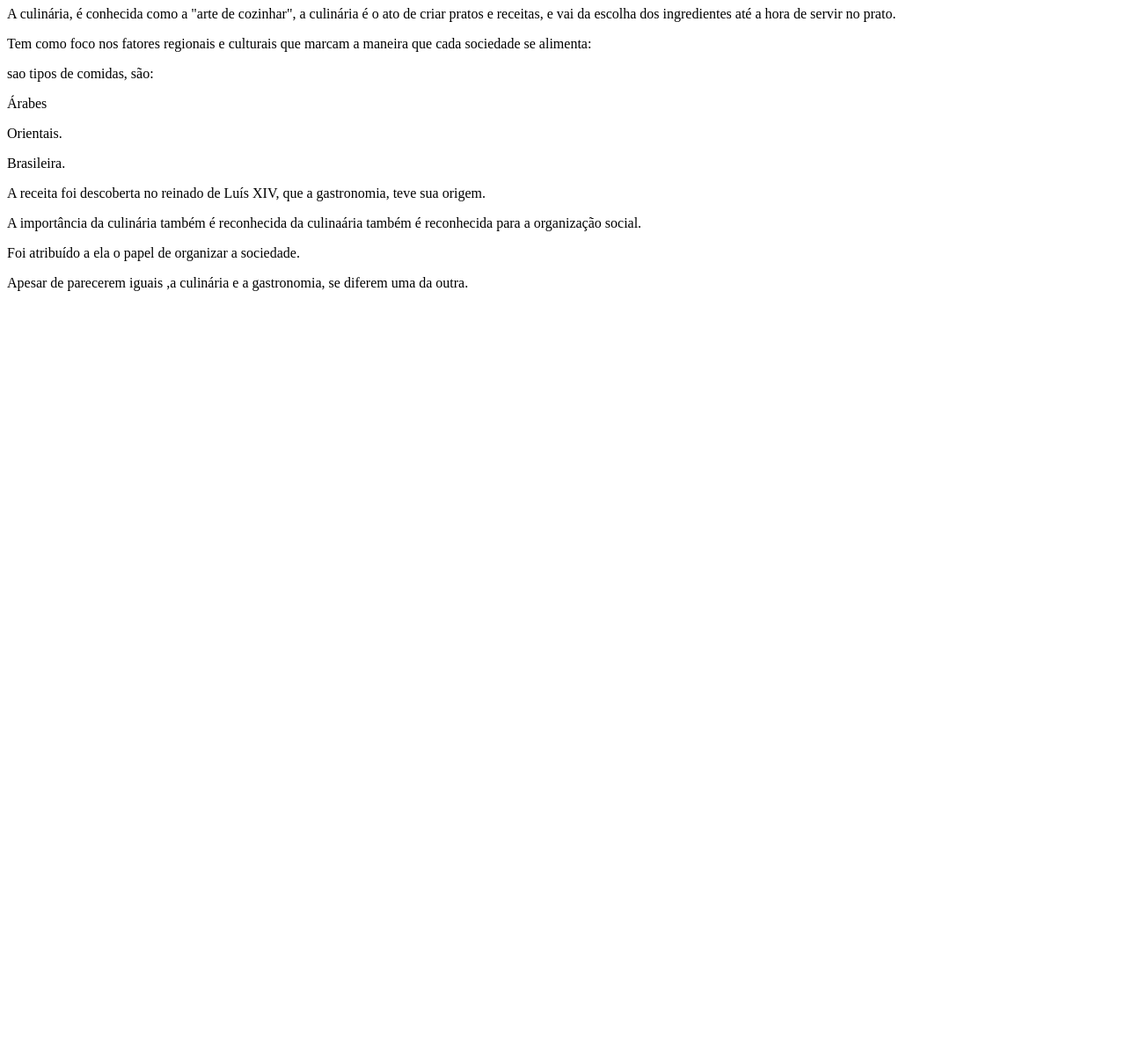
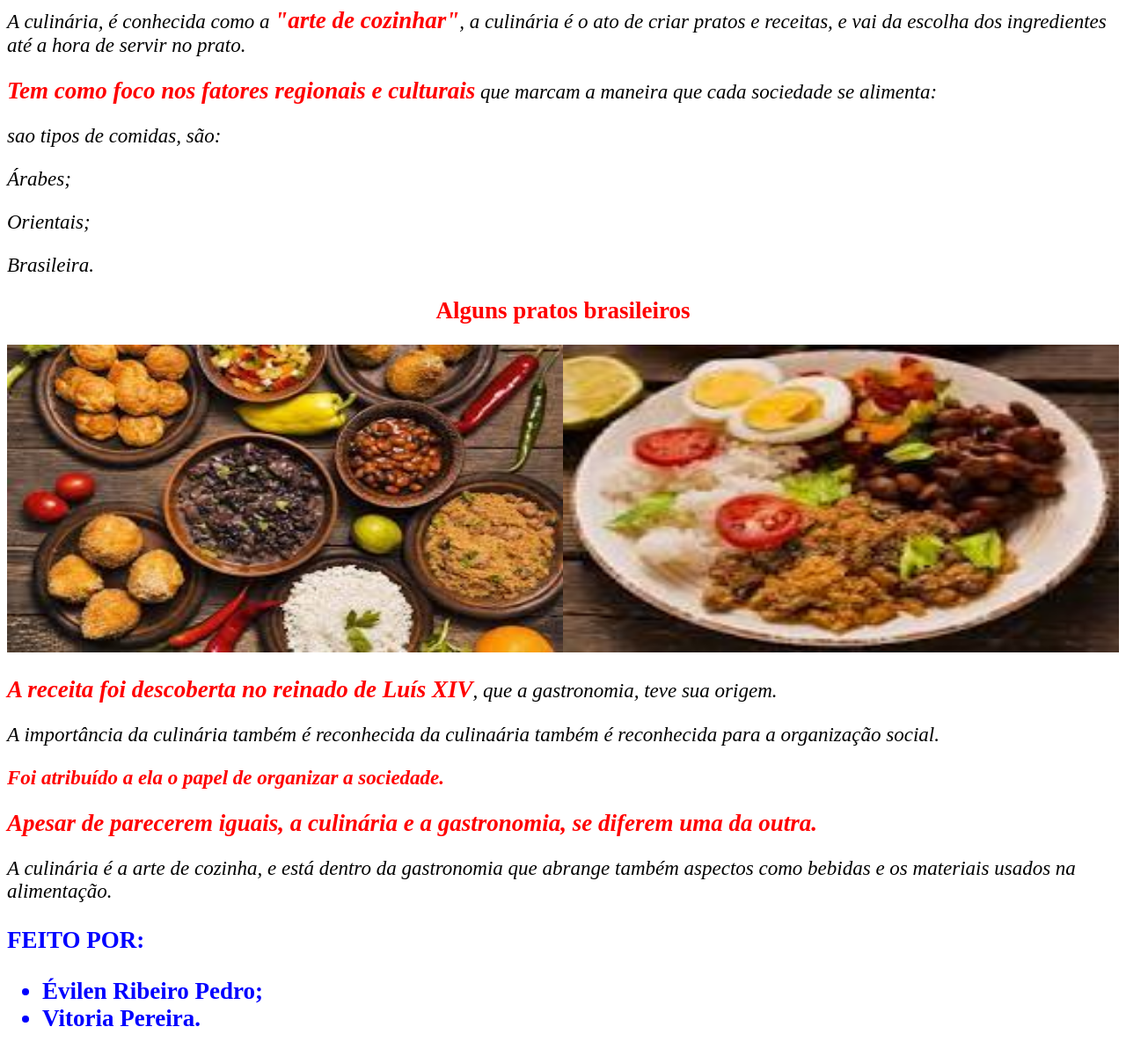
Before and after one commit to evilenrp/VSCODE, a plain HTML site: page index.html in a window 1280 px wide. Shown: the part 73-1274 px from the top of the page at 88% size. Before the commit the page ends 800 px from the top, so only its background shows below. Drawn offline with Linux system fonts and the light colour scheme.

Commit message:
Add files via upload

```diff
--- a/index.html
+++ b/index.html
@@ -4,23 +4,38 @@
     <meta charset='utf-8'>
     <meta http-equiv='X-UA-Compatible' content='IE=edge'>
     <title>Culinária</title>
-    <meta name='viewport' content='width=device-width, initial-scale=1'>
-    <link rel='stylesheet' type='text/css' media='screen' href='main.css'>
-    <script src='main.js'></script>
+   <link rel="stylesheet"href=style.css>
 </head>
 <body>
-    <h1>receitas.net</h1>
-<p>A culinária, é conhecida como a "arte de cozinhar", a culinária é o ato de criar pratos e receitas, e vai da escolha dos ingredientes até a hora de servir no prato.</p>
-<p>Tem como foco nos fatores regionais e culturais que marcam a maneira que cada sociedade se alimenta:</p>
-<p>sao tipos de comidas, são:</p>
-<p>Árabes</p>
-<p>Orientais.</p>
-<p>Brasileira.</p>
+        <h1>Sabor Brasileiro</h1>
+        <p id="arte">A culinária, é conhecida como a <strong>"arte de cozinhar"</strong>, a culinária é o ato de criar pratos e receitas, e vai da escolha dos ingredientes até a hora de servir no prato.</p>
+        <p><strong>Tem como foco nos fatores regionais e culturais</strong> que marcam a maneira que cada sociedade se alimenta:</p>
+        <p>sao tipos de comidas, são:</p>
+        <p>Árabes;</p>
+        <p>Orientais;</p>
+        <p>Brasileira.</p>
+<section>
+    <h2>Alguns pratos brasileiros</h2>
+    <img id="foto"src="imagem1.jpeg"><img id="foto2" src="imagem2.jfif">
+        <p><strong>A receita foi descoberta no reinado de Luís XIV</strong>, que a gastronomia, teve sua origem.</p>
+        <p>A importância da culinária também é reconhecida da culinaária também é reconhecida para a
+        organização social.</p>
+        <strong>
+        <p>Foi atribuído a ela o papel de organizar a sociedade.</p>
+        </strong>
+        <P> <strong>Apesar de parecerem iguais, a culinária e a gastronomia, se diferem uma da outra.</strong><P>
+        <p><em>A culinária é a arte de cozinha, e está dentro da gastronomia que abrange também aspectos como bebidas e os materiais usados na alimentação.</em></p>
 
-<p>A receita foi descoberta no reinado de Luís XIV, que a gastronomia, teve sua origem.</p>
-<p>A importância da culinária também é reconhecida da culinaária também é reconhecida para a
-organização social.</p>
-<p>Foi atribuído a ela o papel de organizar a sociedade.</p>
-<P> Apesar de parecerem iguais ,a culinária e a gastronomia, se diferem uma da outra.<P>
+
+        <h3> FEITO POR:
+            <ul>
+                <li>Évilen Ribeiro Pedro;</li>
+                <li>Vitoria Pereira.</li>
+            </ul>
+
+        </h3>
+</section>
+
 </body>
+<footer></footer>
 </html>
--- /dev/null
+++ b/style.css
@@ -0,0 +1,33 @@
+h1{
+	color: red;
+	text-align: center;
+}
+h2{
+	color: red;
+	text-align: center;
+	font-size: 27px;
+}
+h3{
+	color: blue;
+	font-size: 27px;
+}
+strong{
+	color: red;
+	font-size: 27px;
+}
+#arte{
+}
+p{
+	font-size: 23px;
+	font-style: oblique;
+	text-align: ;
+}
+
+#foto{
+	width: 50%;
+	height: 350px;
+}
+#foto2{
+	width: 50%;
+	height: 350px;
+}
```
Also changed, not shown: imagem1.jpeg (added), imagem2.jfif (added).
